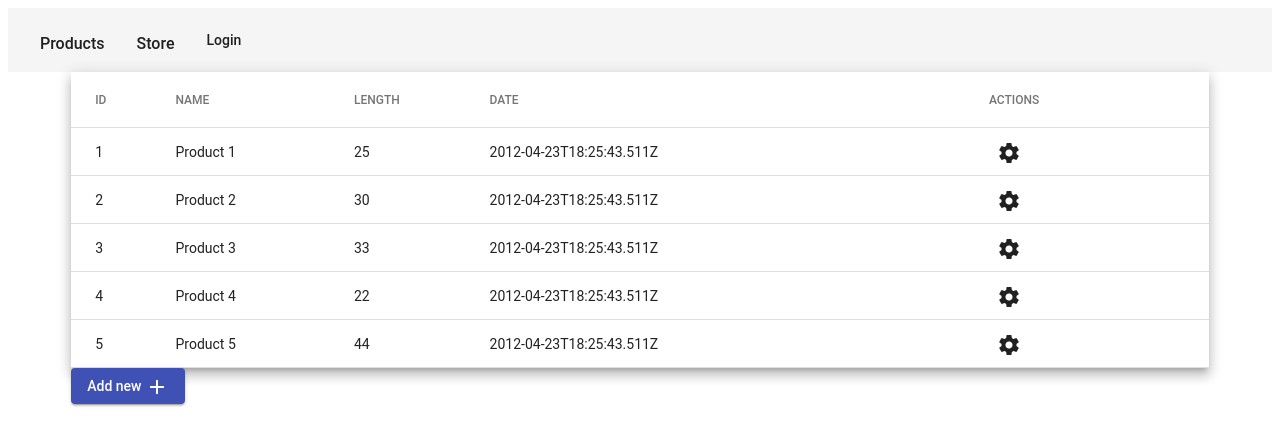
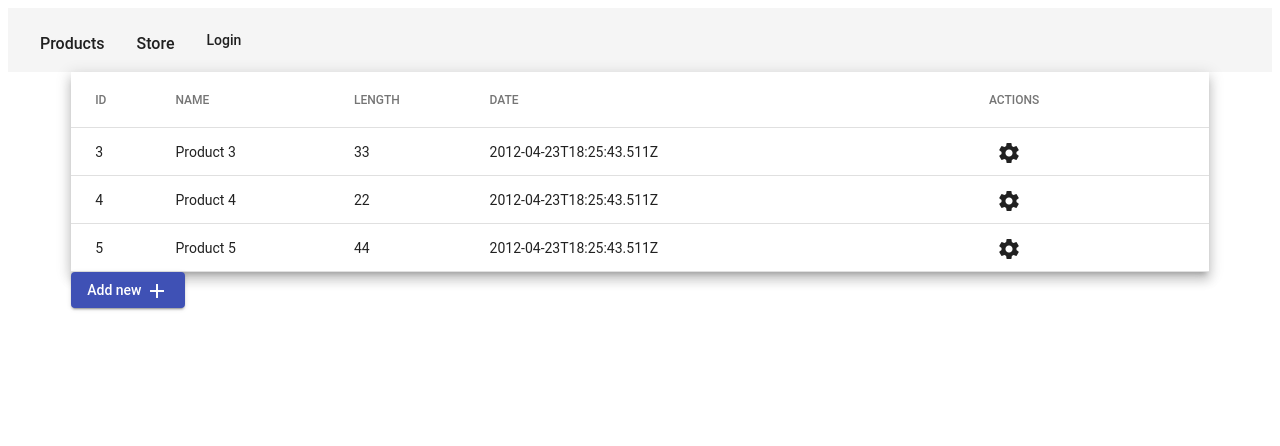
Before and after one commit to SanyiToth/warehouse, an Angular app: page / in a window 1280 px wide. Shown: the top 446 px of the page. Built offline with nearby package versions, Linux system fonts and the light colour scheme; data requests are answered from the project's data file.

Commit message:
delete button works

```diff
--- a/mock/db.json
+++ b/mock/db.json
@@ -1,18 +1,6 @@
 {
   "users": [],
   "products": [
-    {
-      "id": 1,
-      "name": "Product 1",
-      "length": 25,
-      "date": "2012-04-23T18:25:43.511Z"
-    },
-    {
-      "id": 2,
-      "name": "Product 2",
-      "length": 30,
-      "date": "2012-04-23T18:25:43.511Z"
-    },
     {
       "id": 3,
       "name": "Product 3",
--- a/src/app/feature/products/products-container/products-container.component.ts
+++ b/src/app/feature/products/products-container/products-container.component.ts
@@ -2,6 +2,7 @@ import {Component, OnInit} from '@angular/core';
 import {Product} from "../product.interface";
 import {ActivatedRoute} from "@angular/router";
 import {Store} from "../../stores/store.interface";
+import {ProductsService} from "../../../shared/services/products/products.service";
 
 @Component({
   selector: 'app-products-container',
@@ -13,14 +14,19 @@ export class ProductsContainerComponent implements OnInit {
   products: Product[] = [];
   deletedElement!: Product | Store;
 
-  constructor(private route: ActivatedRoute) {
+  constructor(private route: ActivatedRoute,
+              private productsService: ProductsService) {
   }
 
   ngOnInit(): void {
     this.products = this.route.snapshot.data.products;
   }
 
-  getDeletedElement($event:any) {
+  getDeletedElement($event: any) {
     this.deletedElement = $event;
+    this.productsService.deleteProduct(this.deletedElement.id)
+      .subscribe(resp => {
+        console.log('resp', resp)
+      })
   }
 }
--- a/src/app/shared/services/products/products.service.ts
+++ b/src/app/shared/services/products/products.service.ts
@@ -17,4 +17,8 @@ export class ProductsService {
   getProducts(): Observable<Product[]> {
     return this.http.get<Product[]>(environment.API_URL + ProductsService.PATH);
   }
+
+  deleteProduct(id: number | undefined): Observable<Product[]> {
+    return this.http.delete<Product[]>(environment.API_URL + ProductsService.PATH + `/${id}`);
+  }
 }
```
